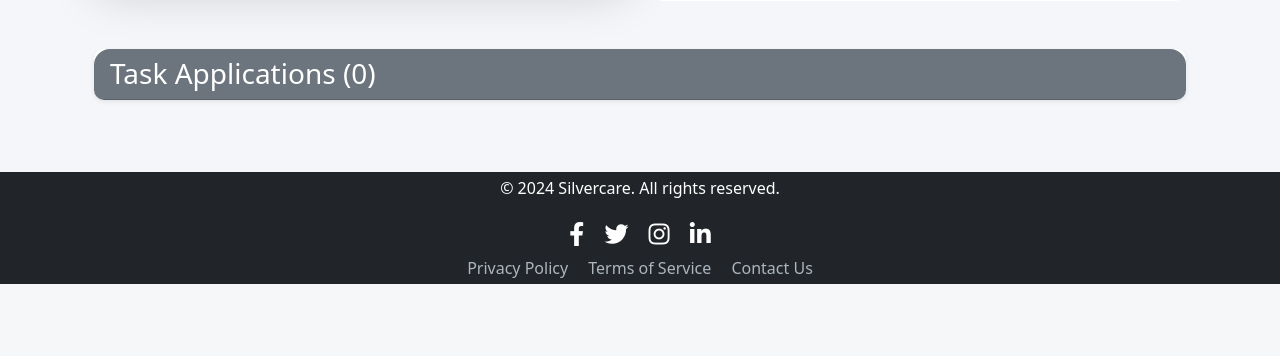
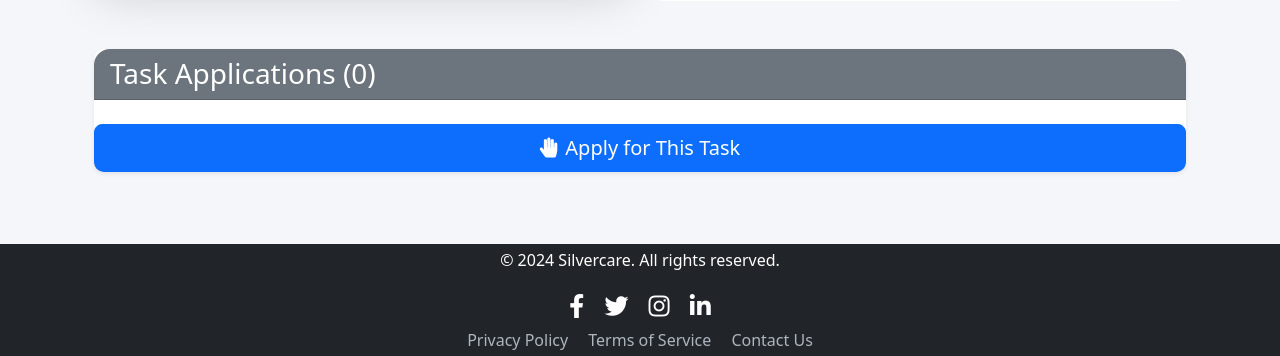
Before and after one commit to CodeLord2020/SilverCare, a Django app: page /tasks/d202b3e1-2931-4fe6-b0a5-3b584da0f650/ in a window 1280 px wide. Shown: the part 677-1033 px from the top of the page. Before the commit the page ends 961 px from the top, so only its background shows below. Run offline with Django 5.2, Linux system fonts and the light colour scheme; a user stored in the database is signed in; data comes from the database, SQL or seed files in the repository; some libraries are stand-ins or nearby versions.

Commit message:
to apply template

```diff
--- a/templates/tasks/task_detail.html
+++ b/templates/tasks/task_detail.html
@@ -155,6 +155,47 @@
                         </div>
                     {% endif %}
                 </div> -->
+                {% if user.is_authenticated and task.status == 'Open' and not user_has_applied %}
+                    <div class="row mt-4">
+                        <div class="col-12">
+                            <div class="d-grid">
+                                <button class="btn btn-primary btn-lg" type="button" data-bs-toggle="collapse" data-bs-target="#applicationForm" aria-expanded="false" aria-controls="applicationForm">
+                                    <i class="fas fa-hand-paper me-2"></i>Apply for This Task
+                                </button>
+                            </div>
+
+                            <div class="collapse mt-3" id="applicationForm">
+                                <div class="card border-0 shadow-sm">
+                                    <div class="card-header bg-light">
+                                        <h4 class="mb-0">Submit Your Application</h4>
+                                    </div>
+                                    <div class="card-body">
+                                        <form method="post" action="{% url 'tasks:apply_task' task.id %}">
+                                            {% csrf_token %}
+                                            <div class="mb-3">
+                                                <label for="application_message" class="form-label">Why are you a good fit for this task?</label>
+                                                <textarea
+                                                    name="application_message"
+                                                    id="application_message"
+                                                    class="form-control"
+                                                    rows="4"
+                                                    maxlength="500"
+                                                    required
+                                                ></textarea>
+                                                <div class="form-text">Share your relevant experience and why you'd like to help (max 500 characters)</div>
+                                            </div>
+                                            <div class="d-grid">
+                                                <button type="submit" class="btn btn-success">
+                                                    <i class="fas fa-paper-plane me-2"></i>Submit Application
+                                                </button>
+                                            </div>
+                                        </form>
+                                    </div>
+                                </div>
+                            </div>
+                        </div>
+                    </div>
+                    {% endif %}
                 <div class="card-body p-0">
                     <!-- <div class="d-flex justify-content-between align-items-center border-bottom pb-3">
                         <h5 class="mb-0">Applications ({{ applications.count }})</h5>
@@ -231,6 +272,8 @@
             </div>
         </div>
     </div>
+
+
 
     <!-- Review Section -->
     {% load widget_tweaks %}
@@ -309,4 +352,17 @@
     }
 
 </style>
+
+
+{% block extra_js %}
+<script>
+    // Optional: Add smooth animation to form collapse
+    document.addEventListener('DOMContentLoaded', function() {
+        const applicationForm = document.getElementById('applicationForm');
+        applicationForm.addEventListener('show.bs.collapse', function () {
+            this.style.transition = 'all 0.3s ease';
+        });
+    });
+</script>
 {% endblock %}
+{% endblock %}
```
